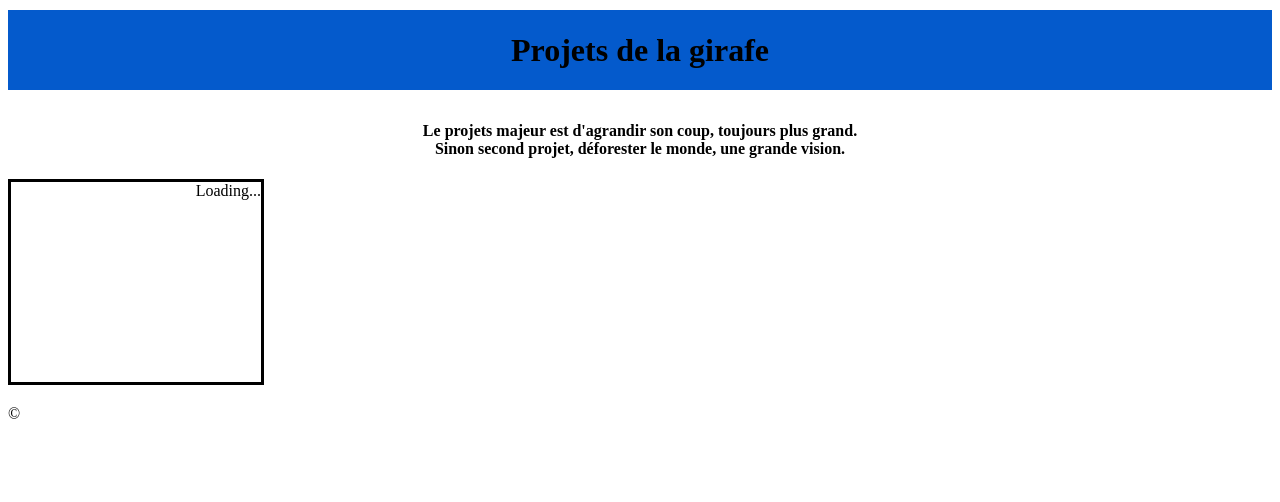
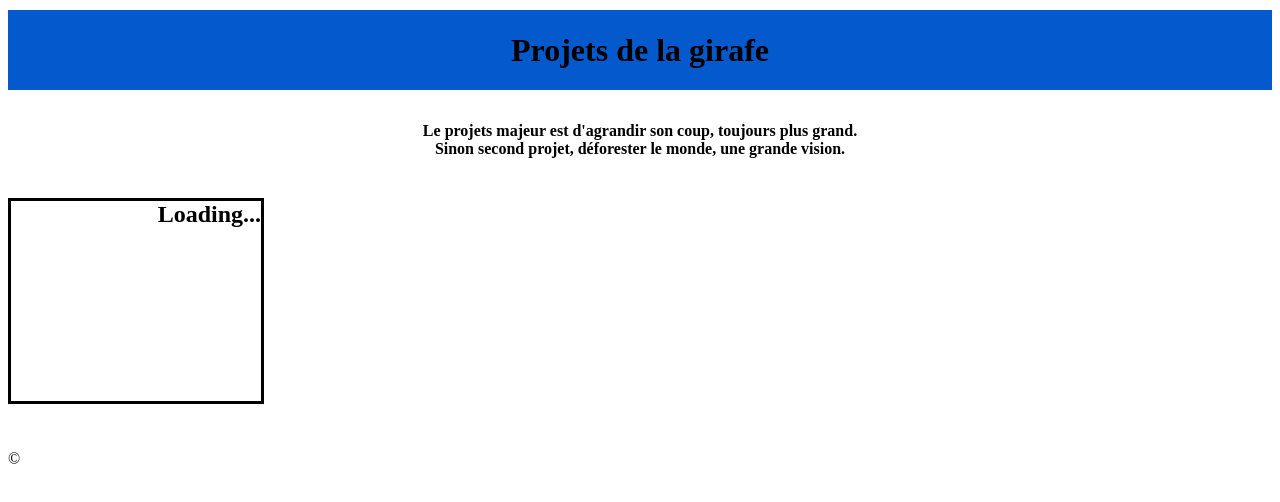
Before and after one commit to TimB14/TimB14.github.io, a plain HTML site: page index.html in a window 1280 px wide. Shown: the part 883-1385 px from the top of the page. Before the commit the page ends 1344 px from the top, so only its background shows below. Drawn offline with Linux system fonts and the light colour scheme.

Commit message:
Add files via upload

```diff
--- a/index.html
+++ b/index.html
@@ -33,6 +33,7 @@
                 <!-- Nos projets viendront ici -->
             </section>
         </main>
+        <h5>
         <marquee
             direction="down"
             width="250"
@@ -41,6 +42,7 @@
             style="border:solid">
             <marquee behavior="alternate">Loading...</marquee>
         </marquee>
+        </h5>
         <footer>
             <p>&copy;<marquee direction="up">2025 - La Girafe. Site créé pendant l'atelier SUPINFO.</marquee> </p>
         </footer>
--- a/style.css
+++ b/style.css
@@ -51,3 +51,7 @@ h3{
 h4{
     text-align: center;
 }
+h5{
+    font-weight: 600;
+    font-size: 1.5em;
+}
```
